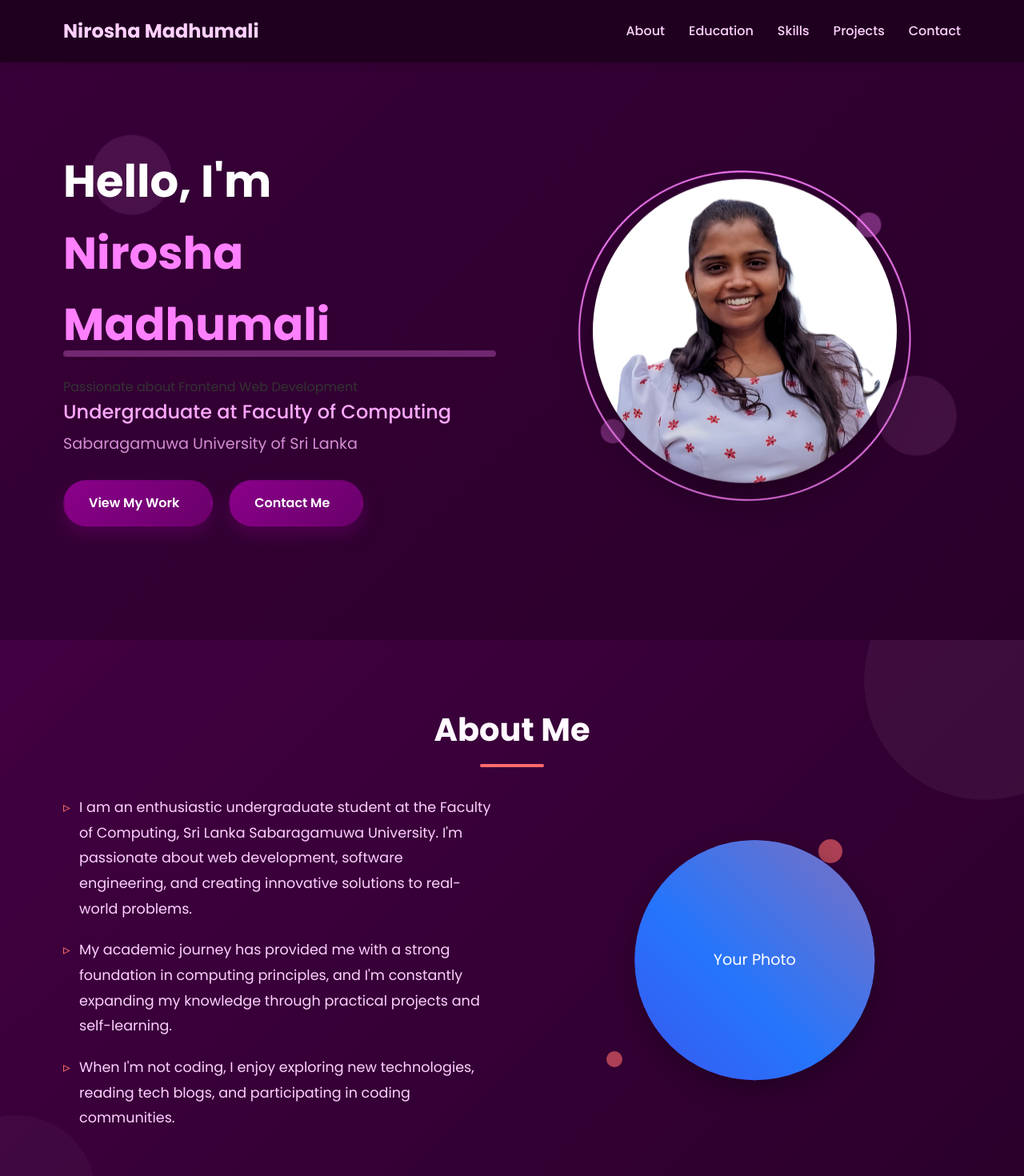
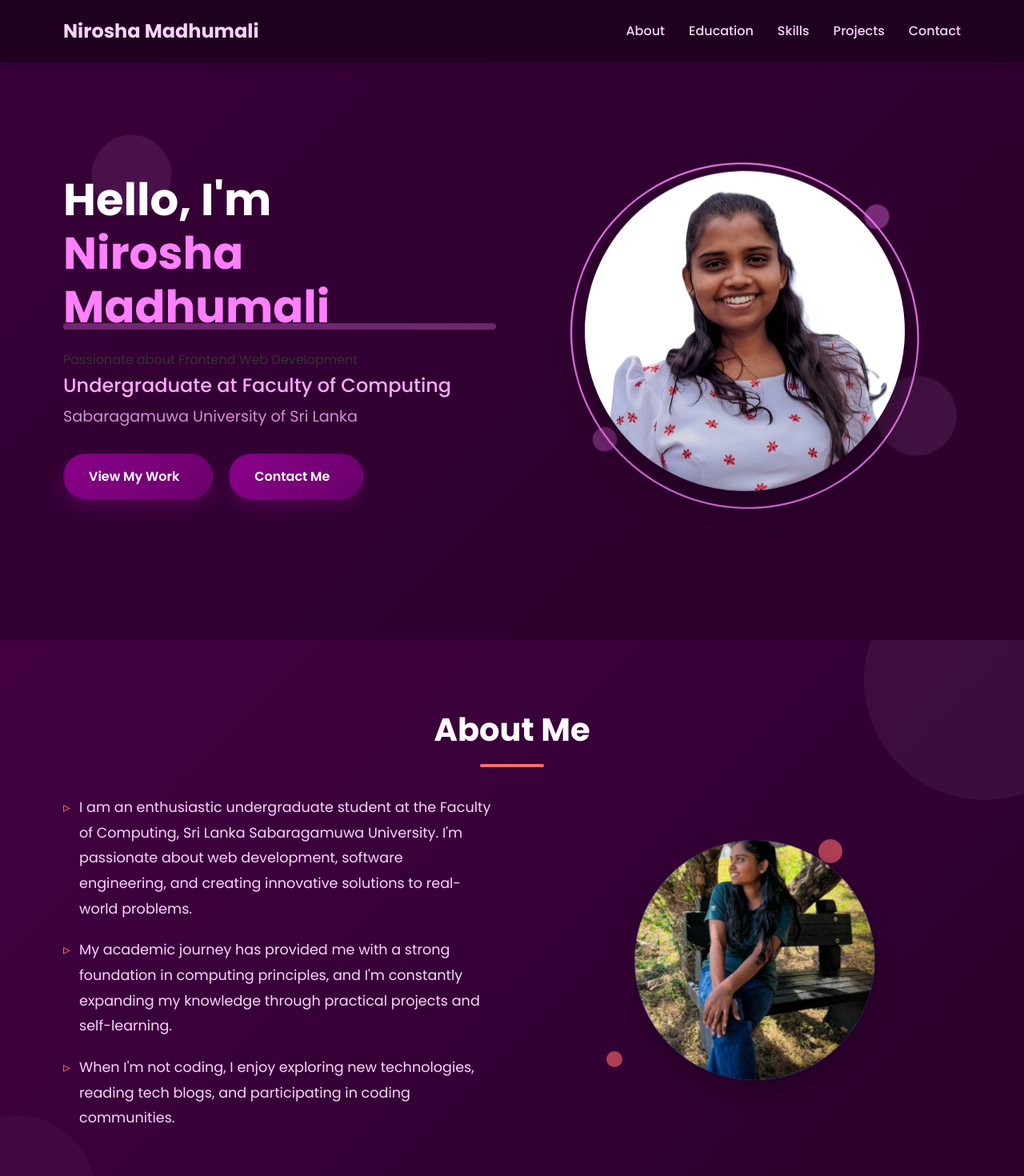
Before and after one commit to Madhu20021111/My_Portfolio, a React (Create React App) app: page / in a window 1280 px wide. Shown: the top 1470 px of the page at 80% size. Built offline with nearby package versions, Linux system fonts and the light colour scheme.

Commit message:
updated skills

```diff
--- a/src/components/About.css
+++ b/src/components/About.css
@@ -82,6 +82,8 @@
   display: flex;
   justify-content: center;
   position: relative;
+  width: 30%;
+  height: auto;
 }
 
 .image-container {
--- a/src/components/About.js
+++ b/src/components/About.js
@@ -1,5 +1,6 @@
 import React from 'react';
 import './About.css';
+import AboutImage from '../images/about.jpg';
 
 const About = () => {
   return (
@@ -26,7 +27,7 @@ const About = () => {
           <div className="about-image">
             <div className="image-container">
               <div className="image-placeholder">
-                <span>Your Photo</span>
+                <img src={AboutImage} alt="Nirosha Madhumali" className="about-image" />
               </div>
               <div className="floating-element element-1"></div>
               <div className="floating-element element-2"></div>
--- a/src/components/Contact.js
+++ b/src/components/Contact.js
@@ -1,5 +1,6 @@
 // components/Contact.js
 import React, { useState } from 'react';
+import { FaLinkedin, FaGithub, FaFacebook } from "react-icons/fa";
 import './Contact.css';
 
 const Contact = () => {
@@ -62,10 +63,17 @@ const Contact = () => {
               </div>
             </div>
 
+
             <div className="social-links">
-              <a href="#" className="social-link" aria-label="LinkedIn">LinkedIn</a>
-              <a href="#" className="social-link" aria-label="GitHub">GitHub</a>
-              <a href="#" className="social-link" aria-label="Facebook">Facebook</a>
+              <a href="#" className="social-link" aria-label="LinkedIn">
+                <FaLinkedin size={20} style={{ marginRight: "8px" }} /> LinkedIn
+              </a>
+              <a href="#" className="social-link" aria-label="GitHub">
+                <FaGithub size={20} style={{ marginRight: "8px" }} /> GitHub
+              </a>
+              <a href="#" className="social-link" aria-label="Facebook">
+                <FaFacebook size={20} style={{ marginRight: "8px" }} /> Facebook
+              </a>
             </div>
           </div>
 
--- a/src/components/Hero.css
+++ b/src/components/Hero.css
@@ -86,7 +86,7 @@
   font-size: 3.5rem;
   margin-bottom: 20px;
   color: #fff;
-  /* line-height: 1.2; */
+  line-height: 1.2;
   font-weight: 700;
 }
 
@@ -195,8 +195,8 @@
 }
 
 .profile-image {
-  width: 380px;
-  height: 380px;
+  width: 400px;
+  height: 400px;
   border-radius: 50%;
   object-fit: cover;
   position: relative;
--- a/src/components/Hero.js
+++ b/src/components/Hero.js
@@ -1,6 +1,6 @@
 import React from 'react';
 import './Hero.css';
-import heroImage from '../images/hero.jpg'; // Replace with your actual image path
+import heroImage from '../images/hero.jpg';
 
 const Hero = () => {
   return (
--- a/src/components/Skills.js
+++ b/src/components/Skills.js
@@ -15,22 +15,22 @@ const Skills = () => {
         {
           name: "CSS3",
           icon: "https://cdn.jsdelivr.net/gh/devicons/devicon/icons/css3/css3-original.svg",
-          level: 85,
+          level: 95,
         },
         {
           name: "JavaScript",
           icon: "https://cdn.jsdelivr.net/gh/devicons/devicon/icons/javascript/javascript-original.svg",
-          level: 80,
+          level: 60,
         },
         {
           name: "React",
           icon: "https://cdn.jsdelivr.net/gh/devicons/devicon/icons/react/react-original.svg",
-          level: 75,
+          level: 60,
         },
         {
           name: "Bootstrap",
           icon: "https://cdn.jsdelivr.net/gh/devicons/devicon/icons/bootstrap/bootstrap-original.svg",
-          level: 70,
+          level: 50,
         },
       ],
     },
@@ -55,7 +55,7 @@ const Skills = () => {
         {
           name: "Java",
           icon: "https://cdn.jsdelivr.net/gh/devicons/devicon/icons/java/java-original.svg",
-          level: 60,
+          level: 75,
         },
       ],
     },
@@ -70,7 +70,7 @@ const Skills = () => {
         {
           name: "MySQL",
           icon: "https://cdn.jsdelivr.net/gh/devicons/devicon/icons/mysql/mysql-original.svg",
-          level: 65,
+          level: 85,
         },
         {
           name: "Git",
@@ -80,12 +80,12 @@ const Skills = () => {
         {
           name: "GitHub",
           icon: "https://cdn.jsdelivr.net/gh/devicons/devicon/icons/github/github-original.svg",
-          level: 75,
+          level: 85,
         },
         {
           name: "VS Code",
           icon: "https://cdn.jsdelivr.net/gh/devicons/devicon/icons/vscode/vscode-original.svg",
-          level: 85,
+          level: 90,
         },
       ],
     },
```
Also changed, not shown: src/images/about.jpg (added).
